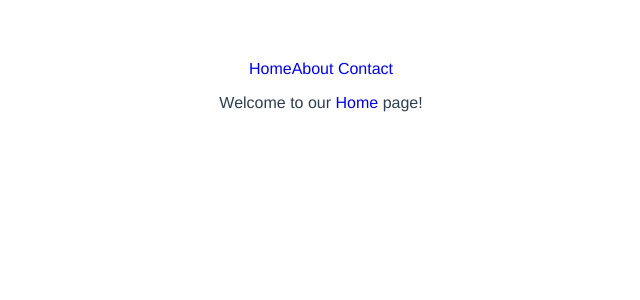
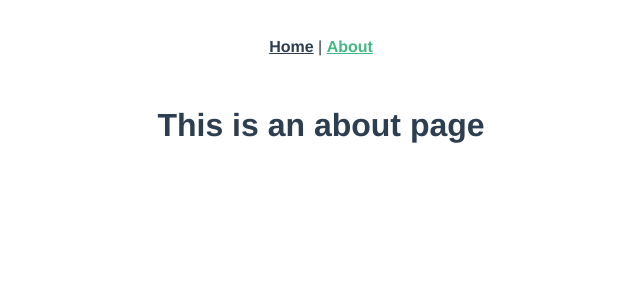
Before and after one commit to ANASS99T/vue-tuto, a Vue app: page /#/about in a window 1280 px wide. Before the commit this address led to /. Shown: the top 300 px of the page, without its empty margins (319-959 px from the left). Built offline with nearby package versions, Linux system fonts and the light colour scheme.

Commit message:
route & dynamic route

```diff
--- a/package.json
+++ b/package.json
@@ -9,11 +9,13 @@
   },
   "dependencies": {
     "core-js": "^3.6.5",
-    "vue": "^2.6.11"
+    "vue": "^2.6.11",
+    "vue-router": "^3.5.1"
   },
   "devDependencies": {
     "@vue/cli-plugin-babel": "~4.5.0",
     "@vue/cli-plugin-eslint": "~4.5.0",
+    "@vue/cli-plugin-router": "~4.5.0",
     "@vue/cli-service": "~4.5.0",
     "babel-eslint": "^10.1.0",
     "eslint": "^6.7.2",
--- a/src/App.vue
+++ b/src/App.vue
@@ -1,32 +1,12 @@
 <template>
   <div id="app">
-    <!-- <img alt="Vue logo" src="./assets/logo.png"> -->
-    <!-- <HelloWorld msg="Welcome to Your Vue.js App"/> -->
-
-    <nav>
-      <HomeLink />
-      <NavLink url='/about' text='About'/>
-      <NavLink url='/contact' text='Contact'/>
-    </nav>
-    <p>Welcome to our <HomeLink /> page! </p>
-
+    <div id="nav">
+      <router-link to="/">Home</router-link> |
+      <router-link to="/about">About</router-link>
+    </div>
+    <router-view/>
   </div>
 </template>
-
-<script>
-// import HelloWorld from './components/HelloWorld.vue'
-import HomeLink from './components/HomeLink.vue'
-import NavLink from './components/NavLink.vue'
-
-export default {
-  name: 'App',
-  components: {
-    // HelloWorld,
-    HomeLink,
-    NavLink,
-  }
-}
-</script>
 
 <style lang="scss">
 #app {
@@ -35,6 +15,18 @@
   -moz-osx-font-smoothing: grayscale;
   text-align: center;
   color: #2c3e50;
-  margin-top: 60px;
+}
+
+#nav {
+  padding: 30px;
+
+  a {
+    font-weight: bold;
+    color: #2c3e50;
+
+    &.router-link-exact-active {
+      color: #42b983;
+    }
+  }
 }
 </style>
--- a/src/components/HelloWorld.vue
+++ b/src/components/HelloWorld.vue
@@ -1,6 +1,7 @@
 <template>
   <div class="hello">
     <h1>{{ msg }}</h1>
+    <h2>{{ text }}</h2>
     <p>
       For a guide and recipes on how to configure / customize this project,<br>
       check out the
@@ -34,7 +35,8 @@
 export default {
   name: 'HelloWorld',
   props: {
-    msg: String
+    msg: String,
+    text: String
   }
 }
 </script>
--- a/src/main.js
+++ b/src/main.js
@@ -1,8 +1,10 @@
 import Vue from 'vue'
 import App from './App.vue'
+import router from './router'
 
 Vue.config.productionTip = false
 
 new Vue({
-  render: h => h(App),
+  router,
+  render: h => h(App)
 }).$mount('#app')
--- /dev/null
+++ b/src/router/index.js
@@ -0,0 +1,32 @@
+import Vue from 'vue'
+import VueRouter from 'vue-router'
+import Home from '../views/Home.vue'
+
+Vue.use(VueRouter)
+
+const routes = [
+  {
+    path: '/',
+    name: 'Home',
+    component: Home
+  },
+  {
+    path: '/about',
+    name: 'About',
+    // route level code-splitting
+    // this generates a separate chunk (about.[hash].js) for this route
+    // which is lazy-loaded when the route is visited.
+    component: () => import(/* webpackChunkName: "about" */ '../views/About.vue')
+  },
+  {
+    path: '/item/:name',
+    name: 'Item',
+    component: () => import('../views/ItemDetail.vue')
+  }
+]
+
+const router = new VueRouter({
+  routes
+})
+
+export default router
--- /dev/null
+++ b/src/views/About.vue
@@ -0,0 +1,5 @@
+<template>
+  <div class="about">
+    <h1>This is an about page</h1>
+  </div>
+</template>
--- /dev/null
+++ b/src/views/Home.vue
@@ -0,0 +1,18 @@
+<template>
+  <div class="home">
+    <img alt="Vue logo" src="../assets/logo.png">
+    <HelloWorld msg="Welcome to Your Vue.js App" text="This is a text from porps"/>
+  </div>
+</template>
+
+<script>
+// @ is an alias to /src
+import HelloWorld from '@/components/HelloWorld.vue'
+
+export default {
+  name: 'Home',
+  components: {
+    HelloWorld
+  }
+}
+</script>
--- /dev/null
+++ b/src/views/ItemDetail.vue
@@ -0,0 +1,3 @@
+<template>
+    <h1>Item selected : {{ $route.params.name }}</h1>
+</template>
```
Also changed, not shown: 1 other file (tests, documents, lock files or other folders).
